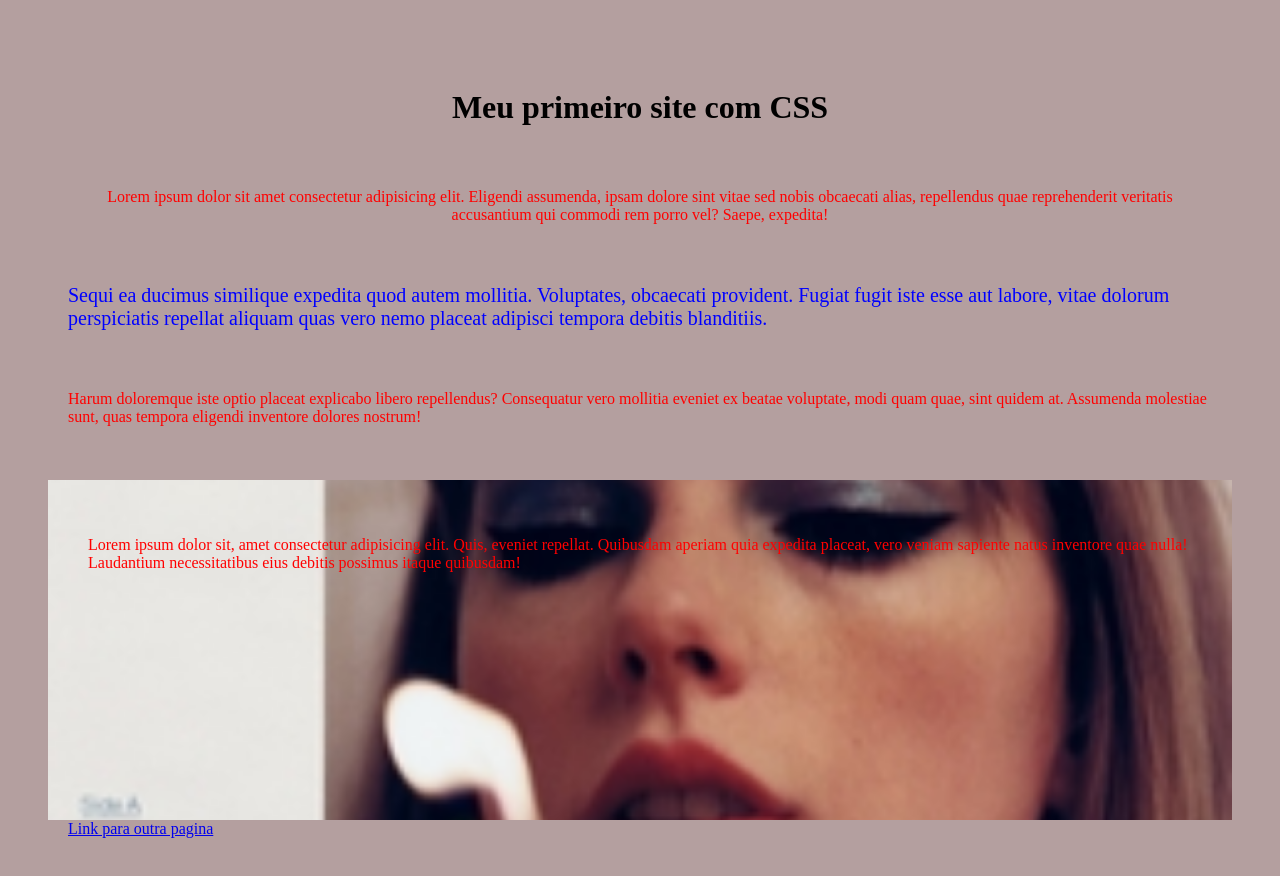
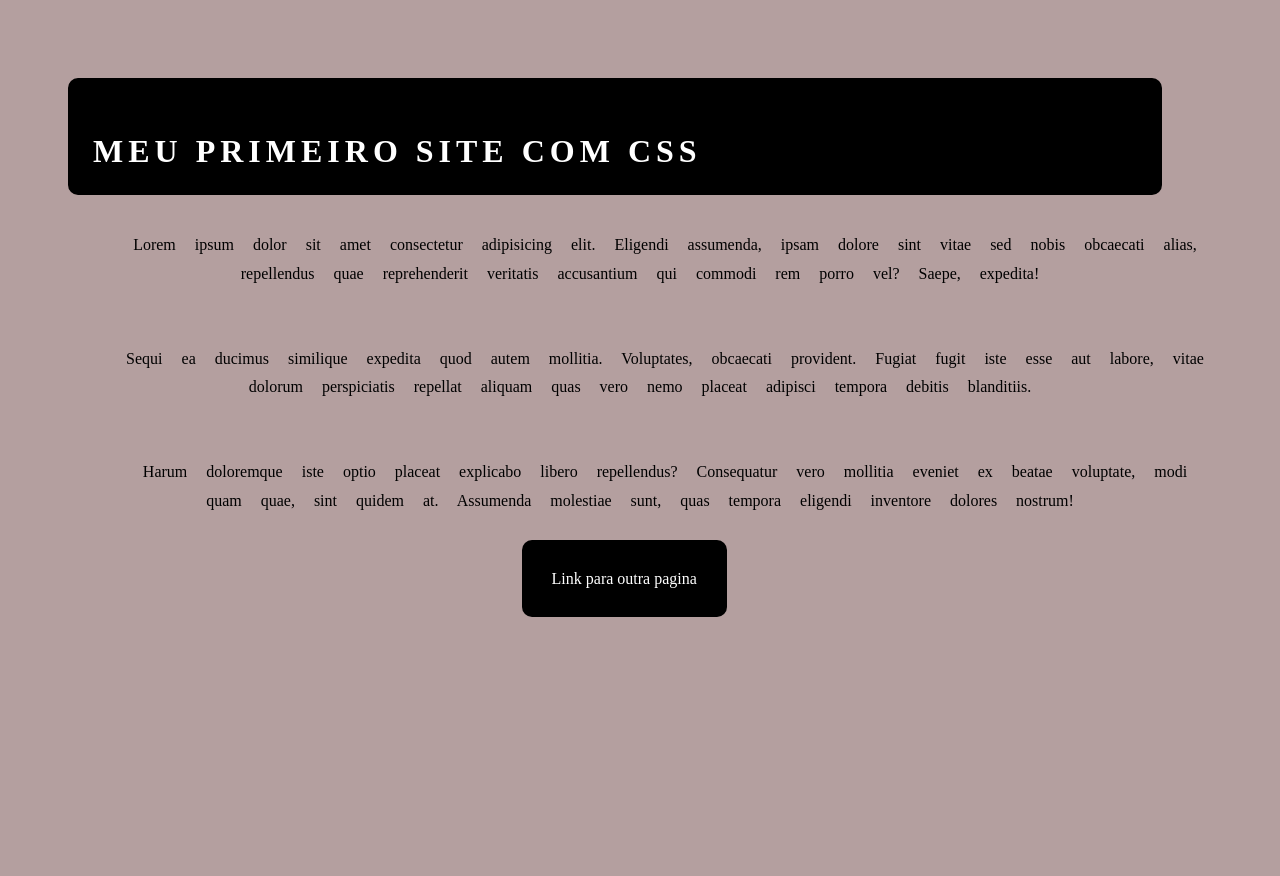
Before and after one commit to lleones/HTML-CSS, a plain HTML site: page css/index.html in a window 1280 px wide. After the commit the page ends 800 px from the top, so only its background shows below. Drawn offline with Linux system fonts and the light colour scheme.

Commit message:
propriedades de texto

```diff
--- a/css/css/estilo.css
+++ b/css/css/estilo.css
@@ -3,35 +3,41 @@
     padding: 20px;
 }
 
+h1 {
+    text-align: left;
+    border: 5px solid black;
+    border-radius: 10px;
+    background: black;
+    color: white;
+    margin: 30px 70px 15px 20px;
+    /*margem em cima, direita, baixo e esquerda*/
+    padding-top: 50px;
+    text-transform: uppercase;
+    letter-spacing: 5px;
+}
 
 body {
     background: rgb(180, 159, 159);
 }
 
 p {
-    color: red;
+    color: black;
+    text-align: center;
+    text-indent: 50px;
+    line-height: 1.8;
+    word-spacing: 15px;
 }
 
-/*classe*/
-.centro {
+.botao {
+    margin-left: 40%;
+    background-color: black;
+    color: white;
     text-align: center;
+    padding: 30px;
+    border-radius: 10px;
+    text-decoration: none;
 }
 
-/*id*/
-#destaque {
-    color: blue;
-    font-size: 20px;
+.botao:hover {
+    background-color: green;
 }
-
-.fundo {
-    height: 300px;
-    background-color: gray;
-    background-image: url("../../html/site1/imagens/taylor.com.jpg");
-    background-size: cover;
-    background-repeat: no-repeat;
-    background-position: center;
-
-    background: gray url("../../html/site1/imagens/taylor.com.jpg") 100% no-repeat center;
-
-
-}
--- a/css/index.html
+++ b/css/index.html
@@ -21,16 +21,8 @@
         blanditiis.</p>
     <p>Harum doloremque iste optio placeat explicabo libero repellendus? Consequatur vero mollitia eveniet ex beatae
         voluptate, modi quam quae, sint quidem at. Assumenda molestiae sunt, quas tempora eligendi inventore dolores
-        nostrum!</p>
-    <br>
-
-    <div class="fundo">
-        <p>Lorem ipsum dolor sit, amet consectetur adipisicing elit. Quis, eveniet repellat. Quibusdam aperiam quia
-            expedita placeat, vero veniam sapiente natus inventore quae nulla! Laudantium necessitatibus eius debitis
-            possimus itaque quibusdam!</p>
-
-    </div>
-    <a href="outra.html">Link para outra pagina</a>
+        nostrum!</p><br>
+    <a class="botao" href="outra.html">Link para outra pagina</a>
 
 </body>
 
```
